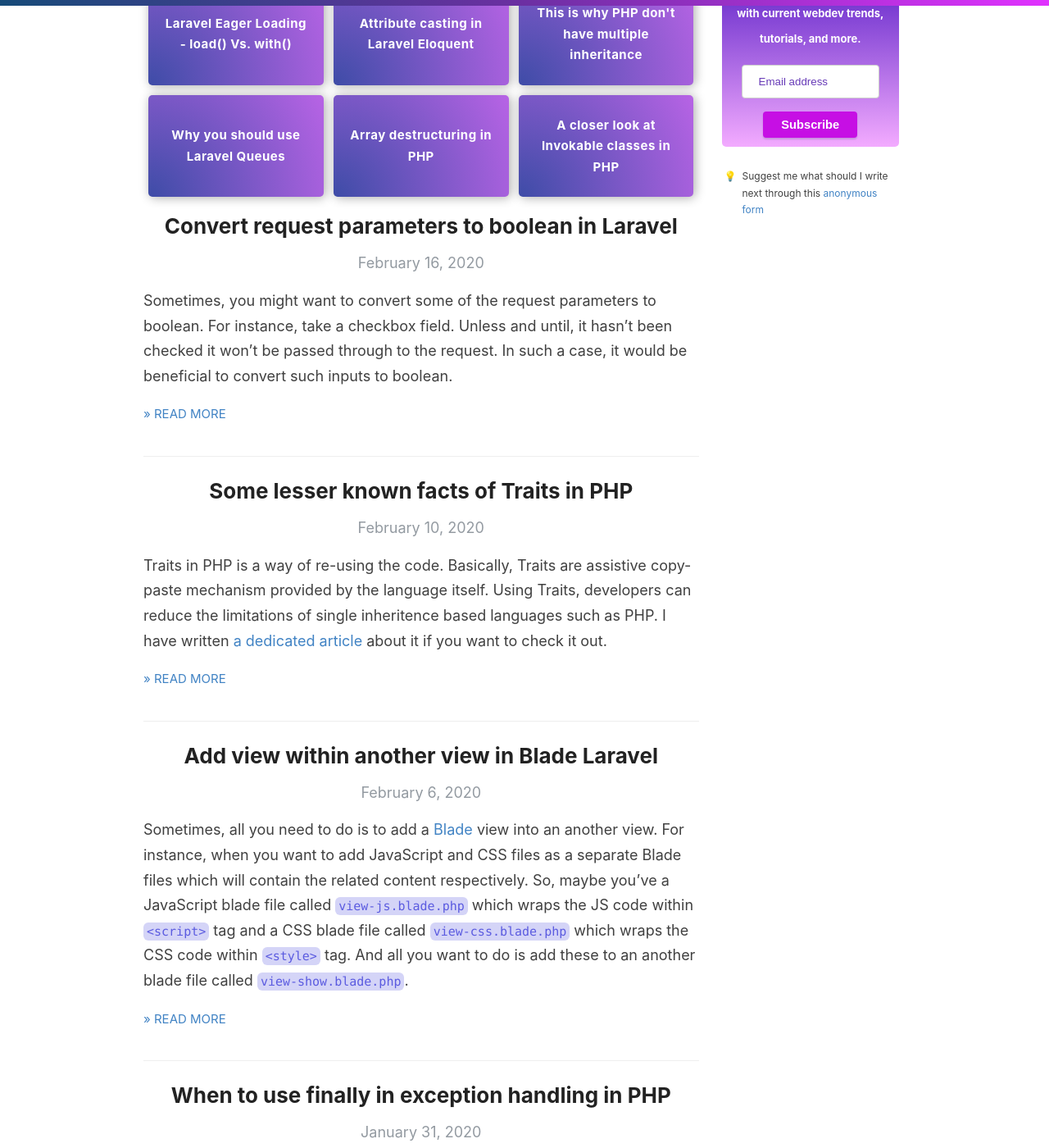
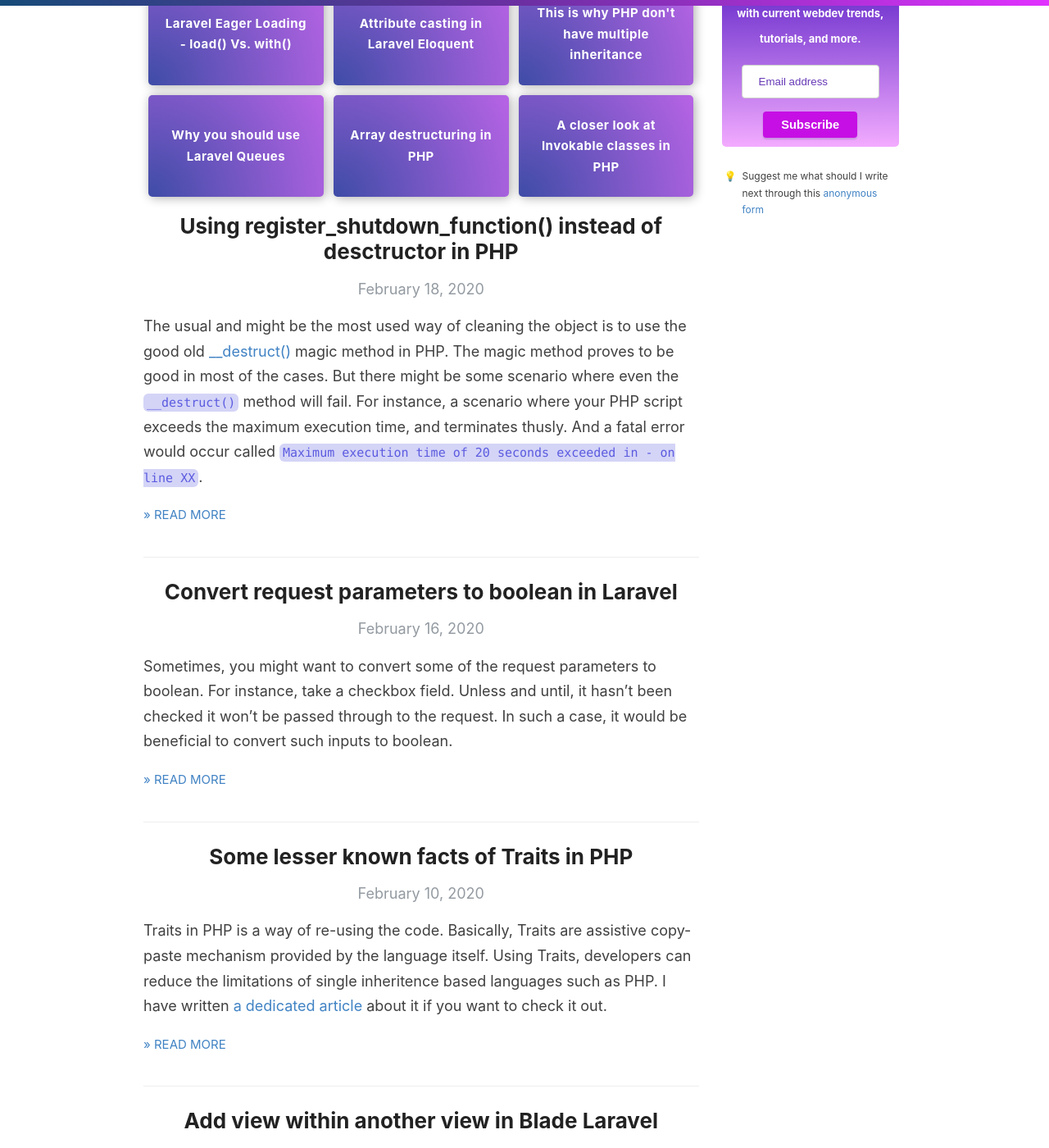
Before and after one commit to varunkumardev/amitmerchant1990.github.io, a Jekyll site: the page built from index.html, in a window 1280 px wide and 1400 px high, scrolled down 264 px. Shown: the whole window at 82% size. Built offline with Jekyll 4.4.1, drawn with Linux system fonts in a browser that asks for light colours; the list of posts is cut into pages by our own code; some of the changed text lies outside the part shown.

Commit message:
new post: Using register_shutdown_function() instead of desctructor in PHP

```diff
--- a/_drafts/2020-02-18-using-register-shutdown-function-instead-desctructor-php.md
+++ b/_posts/2020-02-18-using-register-shutdown-function-instead-desctructor-php.md
@@ -1,11 +1,11 @@
 ---
 layout: post
 title: Using register_shutdown_function() instead of desctructor in PHP
-image: /cdn/desctructors.png
+image: /cdn/register-shutdown-function-desctructors.png
 categories: [PHP]
 ---
 
-The usual and might be the most used way of cleaning the object is to use the good old [__destruct()](https://www.php.net/manual/en/language.oop5.decon.php#language.oop5.decon.destructor) magic method in PHP. The magic method proves to be good in most of the case. But there might be some scenario where even the `__destruct()` method will fail. For instance, a scenario where your PHP script exceeds the maximum execution time, and terminates thusly. And a Fatal error would occur called `Maximum execution time of 20 seconds exceeded in - on line XX`.
+The usual and might be the most used way of cleaning the object is to use the good old [__destruct()](https://www.php.net/manual/en/language.oop5.decon.php#language.oop5.decon.destructor) magic method in PHP. The magic method proves to be good in most of the cases. But there might be some scenario where even the `__destruct()` method will fail. For instance, a scenario where your PHP script exceeds the maximum execution time, and terminates thusly. And a fatal error would occur called `Maximum execution time of 20 seconds exceeded in - on line XX`.
 
 What would you use in such a case? This is where an alternative method [register_shutdown_function()](https://www.php.net/manual/en/function.register-shutdown-function.php) can be used.
 
```
Also changed, not shown: other parts of _posts/2020-02-18-using-register-shutdown-function-instead-desctructor-php.md (+1 -1 lines).
